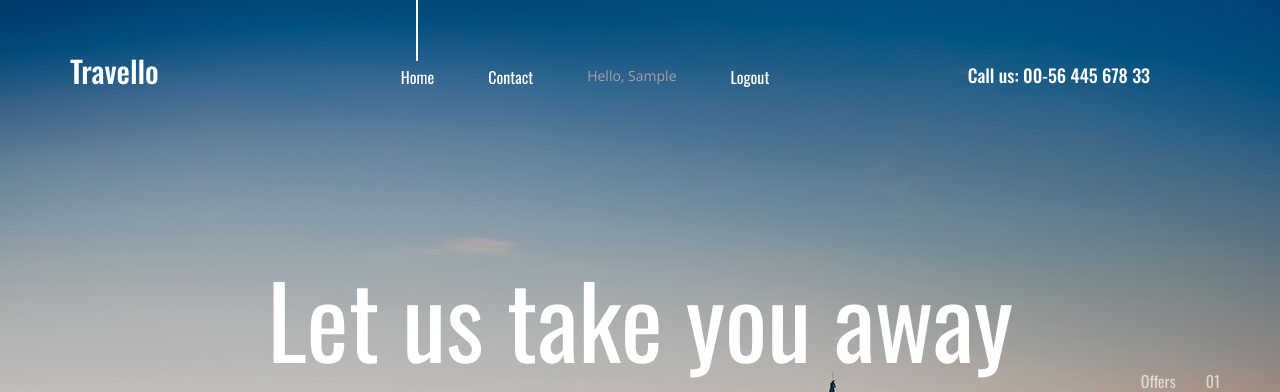
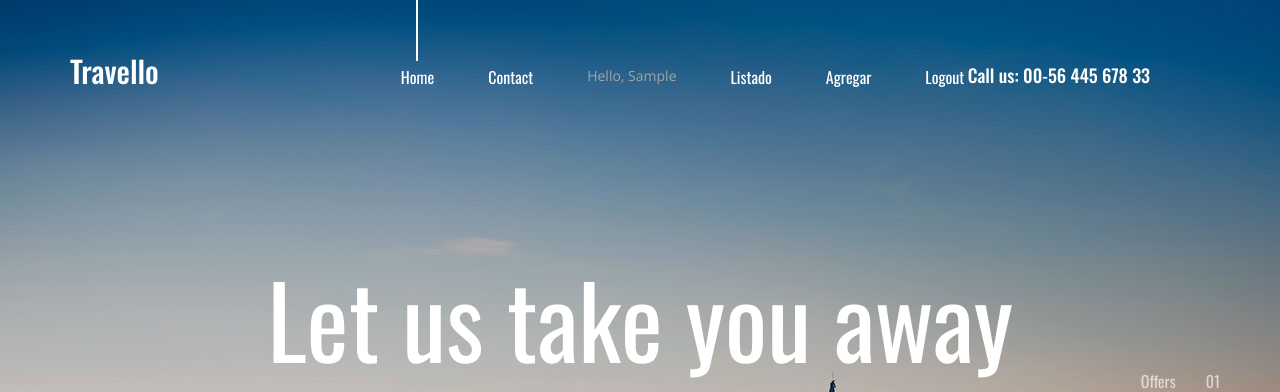
Before and after one commit to JefersonPWeb2/PWeb2-Lab07, a Django app: page / in a window 1280 px wide. Shown: the top 392 px of the page. Run offline with Django 5.2, Linux system fonts and the light colour scheme; the visitor is signed in with stand-in values (Sample User, id 1); data that the repository does not hold is empty; some libraries are stand-ins or nearby versions.

Commit message:
Creando direcciones para la lista y la agregacion

```diff
--- a/Travello/telusko/templates/index.html
+++ b/Travello/telusko/templates/index.html
@@ -36,6 +36,8 @@
 
 									{% if user.is_authenticated %}
 									<li>Hello, {{user.first_name}}</li>
+									<li><a href="turismo/listar_destinos">Listado</a></li>
+									<li><a href="turismo/agregar_destino">Agregar</a></li>
 									<li><a href="accounts/logout">Logout</a></li>
 									{% else %}
 									<li><a href="accounts/register">Register</a></li>
```
